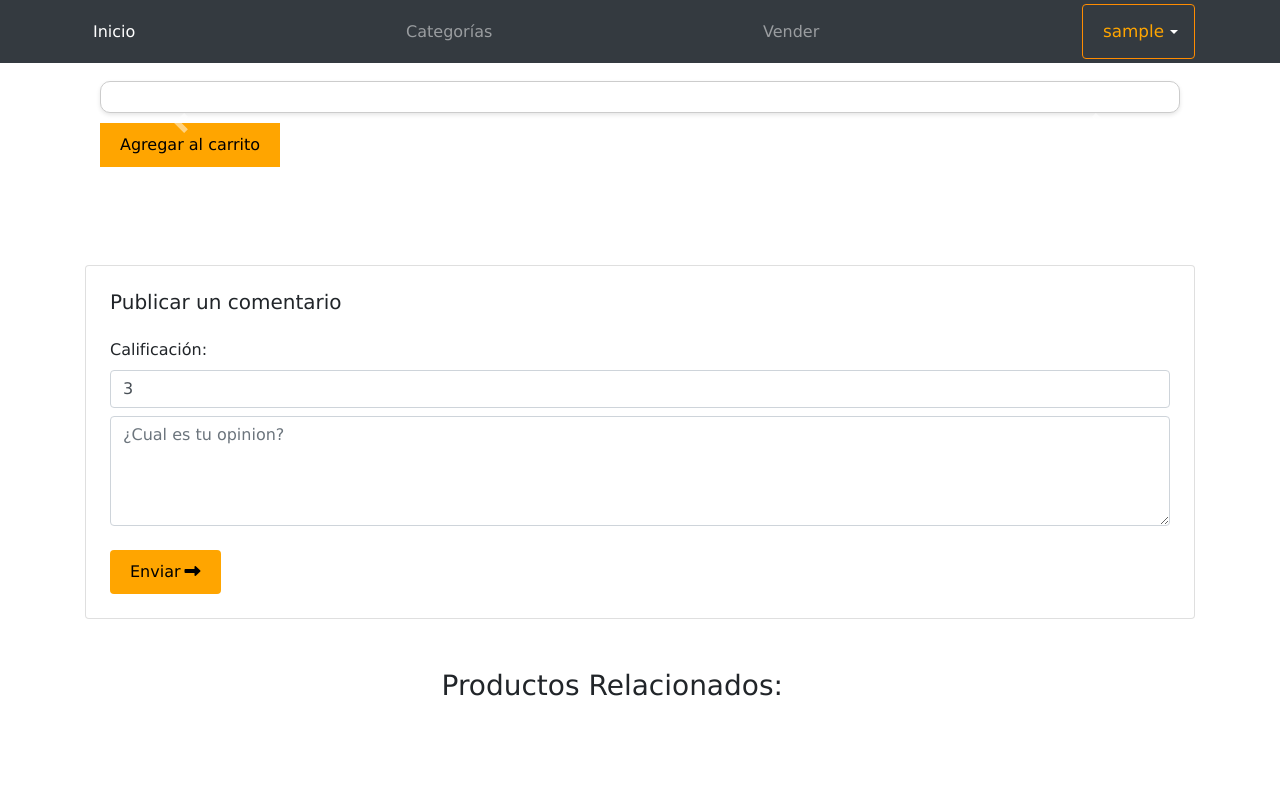
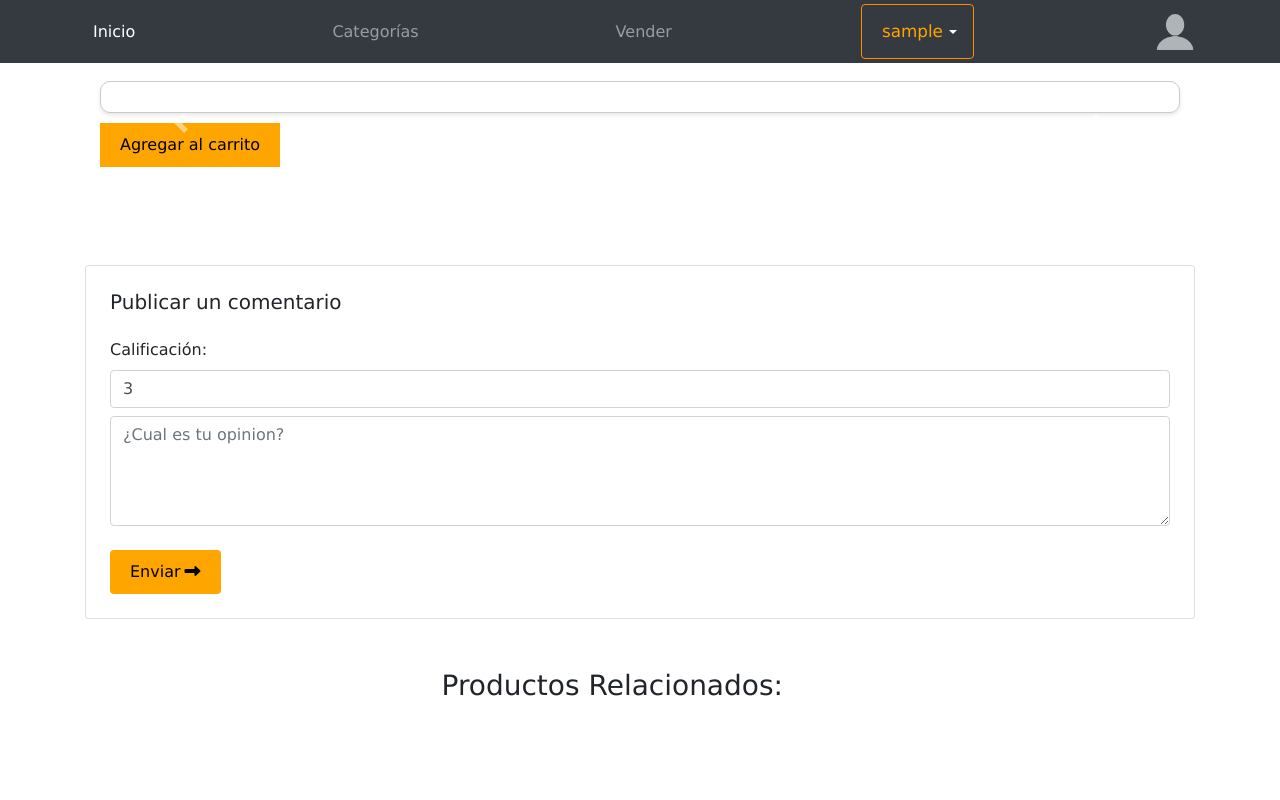
Before and after one commit to estebanbent4/E-comerce-Jap, a plain HTML site: page product-info.html in a window 1280 px wide. Shown: the top 800 px of the page. Drawn offline with nearby package versions, Linux system fonts and the light colour scheme; no server answers; sample sign-in values are in the browser's storage.

Commit message:
agregando imagen al navbar

```diff
--- a/css/login.css
+++ b/css/login.css
@@ -2,7 +2,13 @@
     from { background-color: #ffffff; }
     to { background-color: #a8a8a8; }
 }
+@media (max-width: 768px){
+    footer{
+        display: none;
+    }
 
+
+}
 
 body {
     animation: backgroundAnimation 4s alternate infinite;
--- a/css/styles.css
+++ b/css/styles.css
@@ -363,6 +363,13 @@ border: 1px solid rgb(255, 140, 0);
   display: flex;
   align-items: center;
 }
+/*imagen en el navbar*/
+.profile-image {
+  width: 40px;
+  height: 40px;
+  vertical-align: middle; /* Alinea verticalmente la imagen */
+  float: right;
+}
 
 
 .carousel-inner img {
--- a/js/navbar.js
+++ b/js/navbar.js
@@ -1,6 +1,7 @@
 document.addEventListener("DOMContentLoaded", function () {
   // Obtener el nombre de usuario del localStorage
   const nombreDeUsuario = localStorage.getItem("username");
+  const imagenDePerfil = localStorage.getItem("perfilImagen") || "img/img_perfil.png";
 
   const navbar = `
       <nav class="navbar navbar-expand-lg navbar-dark bg-dark p-1">
@@ -37,13 +38,17 @@ document.addEventListener("DOMContentLoaded", function () {
                     </label></div></li>
                   </ul>
                 </div>
+
+              </li>
+              <li class="nav-item">
+              <img src="${imagenDePerfil}" alt="Imagen de Perfil" class="profile-image">
               </li>
             </ul>
           </div>
         </div>
       </nav>
     `;
-
+ // <i class="fa-solid fa-user"></i>
   // Agrega el menú de navegación al elemento con el ID "navbar-container"
   const navbarContainer = document.getElementById("navbar-container");
   if (navbarContainer) {
--- a/product-info.html
+++ b/product-info.html
@@ -116,13 +116,14 @@
   <footer>
     <div id="footer-div"></div>
   </footer>
+  <script src="js/navbar.js"></script>
   <script src="js/footer.js"></script>
   <script src="js/auth.js"></script>
   <script src="js/bootstrap.bundle.min.js"></script>
   <script src="js/init.js"></script>
   <script src="js/products.js"></script>
   <script src="js/product-info.js"></script>
-  <script src="js/navbar.js"></script>
+
 
 </body>
 
```
Also changed, not shown: my-profile.html (+2 -1 lines), products.html (+12 -7 lines), js/my-profile.js (indentation only). Lines whose indentation alone changed are shown as unchanged.
